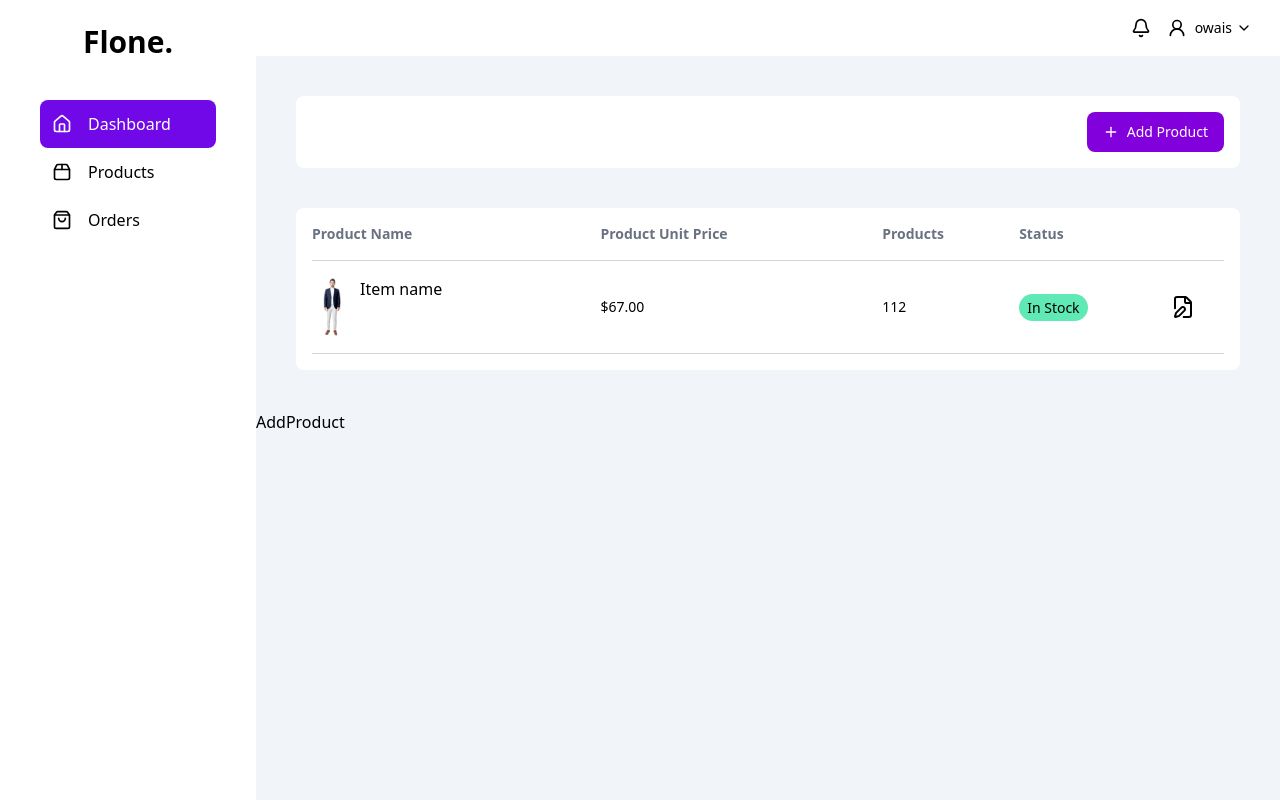
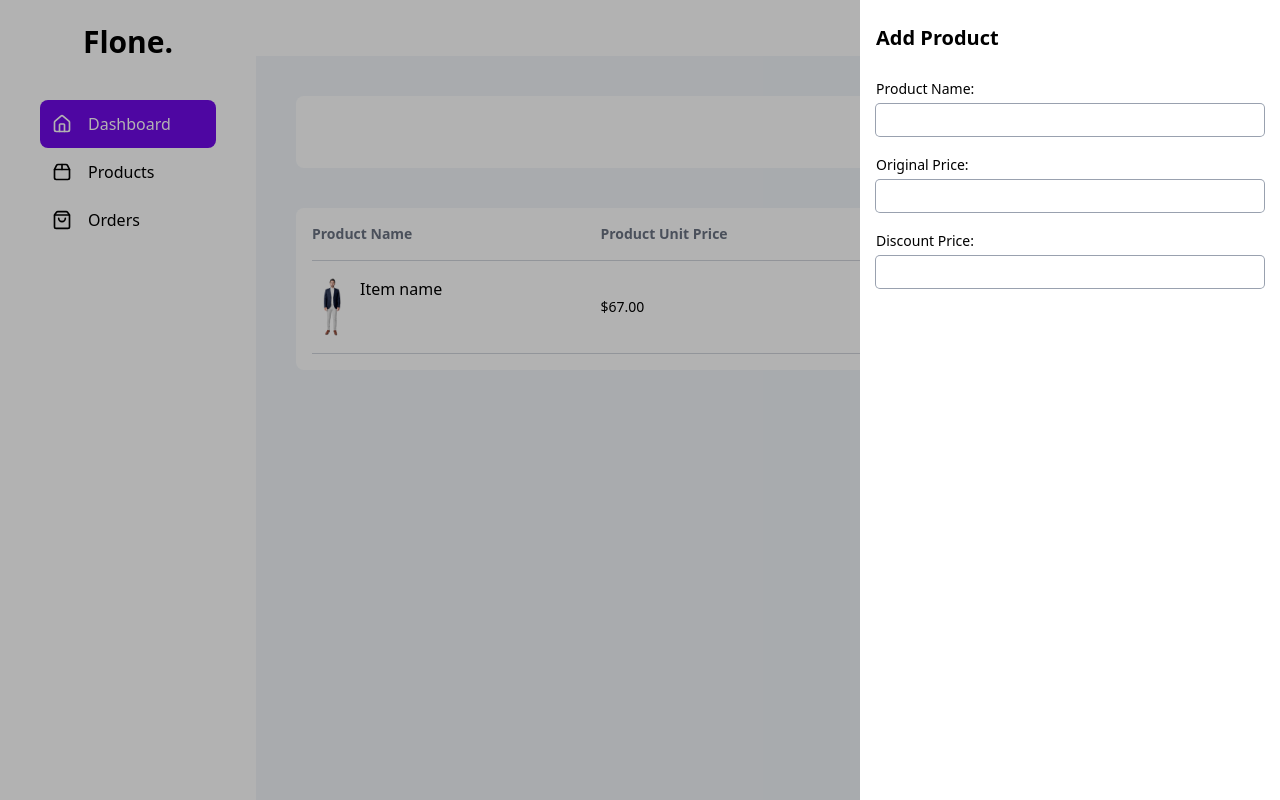
Before and after one commit to owais3536/Flone., a React (Vite) app in the folder client/: page /dashboard/products in a window 1280 px wide. Built offline with nearby package versions, Linux system fonts and the light colour scheme.

Commit message:
Add new product fields

```diff
--- a/client/src/components/AddProduct.jsx
+++ b/client/src/components/AddProduct.jsx
@@ -2,7 +2,35 @@
 const AddProduct = () => {
 
   return (
-    <div>AddProduct</div>
+    <>
+    <div className="fixed top-0 right-0 w-full h-full bg-black/30"></div>
+
+    <aside className="w-[420px] h-full fixed top-0 right-0 bg-white px-4 py-6">
+      <h2 className="text-xl font-semibold">Add Product</h2>
+
+      <div className="mt-6">
+        <label className="text-sm">Product Name:</label>
+        <input
+          type="text"
+          className="block mt-1 w-full rounded-sm text-base py-1 px-2 ring ring-gray-400 outline-none"
+        />
+      </div>
+      <div className="mt-4">
+        <label className="text-sm">Original Price:</label>
+        <input
+          type="number"
+          className="block mt-1 w-full rounded-sm text-base py-1 px-2 ring ring-gray-400 outline-none"
+        />
+      </div>
+      <div className="mt-4">
+        <label className="text-sm">Discount Price:</label>
+        <input
+          type="number"
+          className="block mt-1 w-full rounded-sm text-base py-1 px-2 ring ring-gray-400 outline-none"
+        />
+      </div>
+    </aside>
+    </>
   );
 }
 
```
